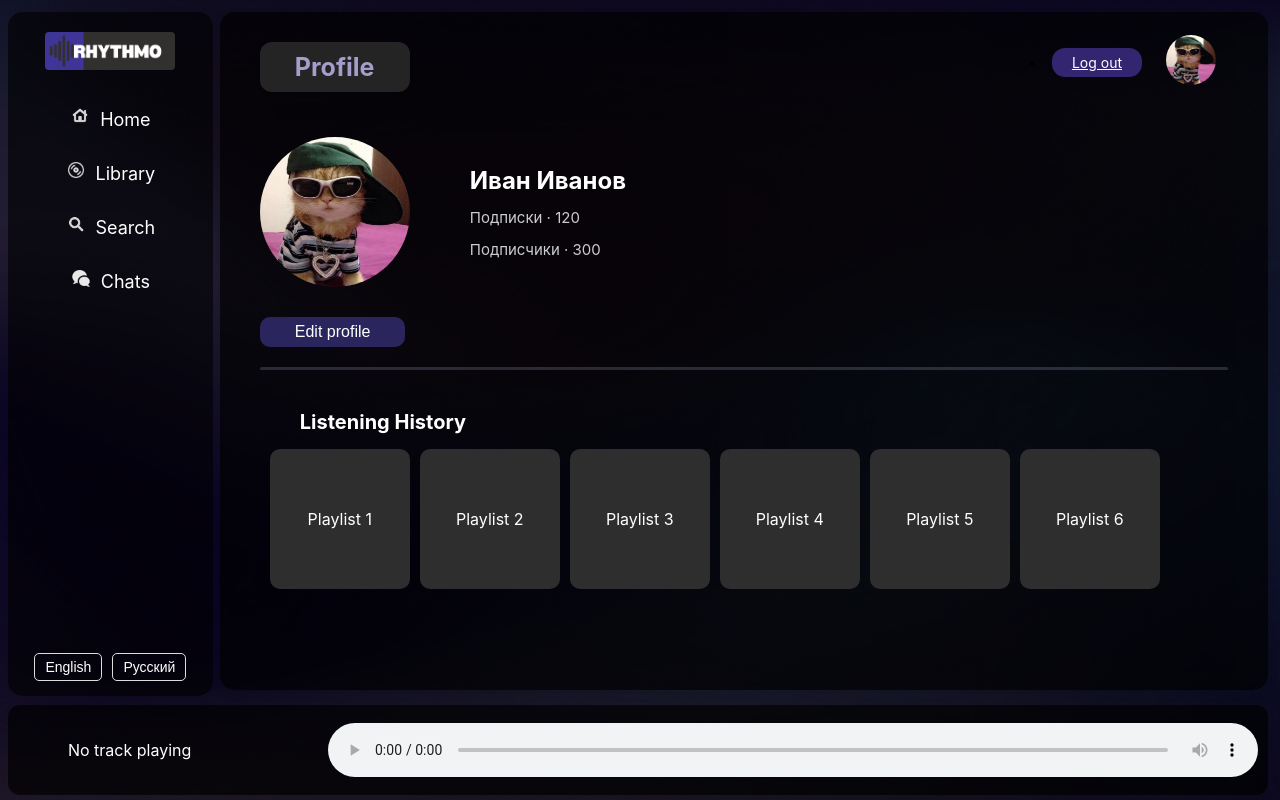
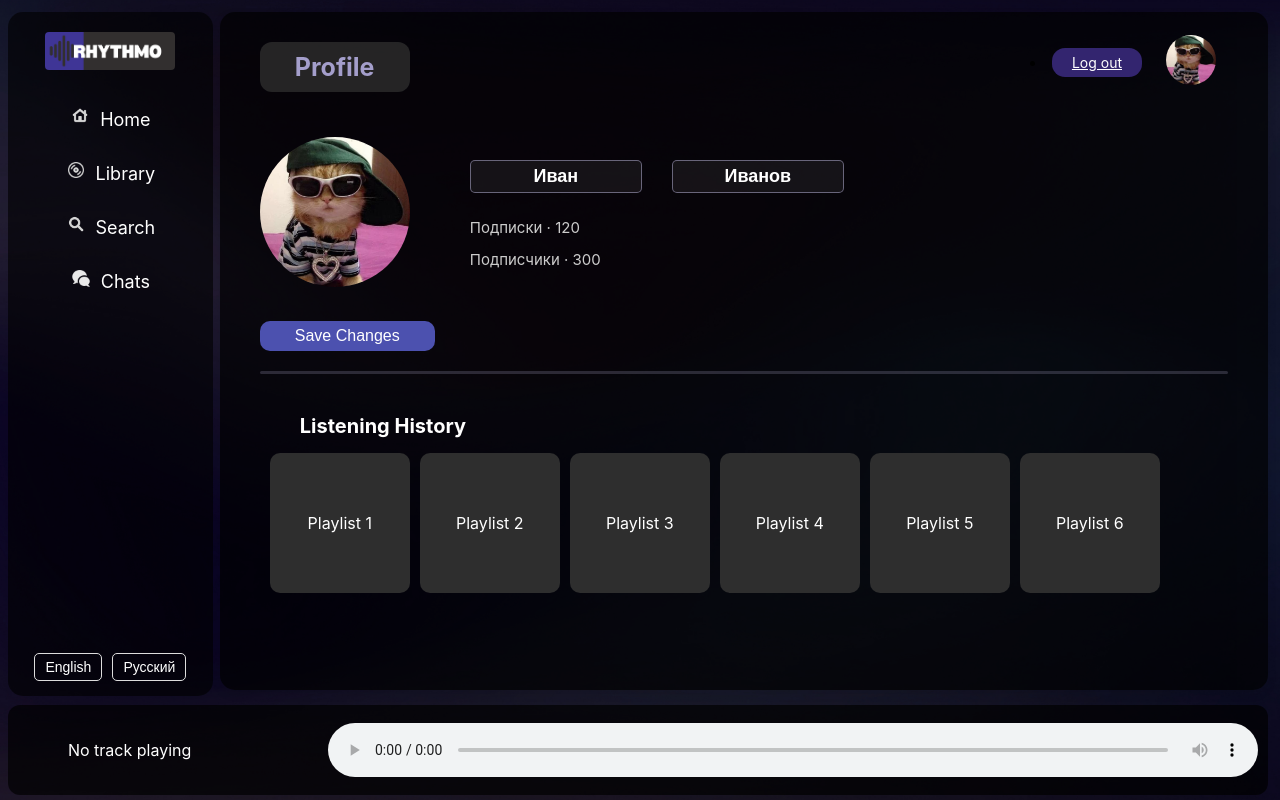
Before and after one commit to anastainty/Rhythmo-FrontEnd, a React (Create React App) app: page /pages/profile in a window 1280 px wide. Both pictures are taken after a click on the button "Edit profile". Built offline with nearby package versions, Linux system fonts and the light colour scheme; no server answers.

Commit message:
Profile edit

```diff
--- a/src/App.js
+++ b/src/App.js
@@ -15,8 +15,14 @@ const App = () => {
     const location = useLocation();
     const isRegistrationPage = location.pathname === '/registration';
 
-    // Состояние текущего трека
+    // Состояние для текущего трека и аватарки
     const [currentTrack, setCurrentTrack] = useState(null);
+    const [profilePicture, setProfilePicture] = useState("/profile-picture.jpg");
+
+    // Функция для обновления аватарки
+    const handleProfilePictureChange = (newPicture) => {
+        setProfilePicture(newPicture); // Обновляем аватарку в родительском компоненте
+    };
 
     return (
         <div className="app-container">
@@ -31,19 +37,26 @@ const App = () => {
                             <Link to="/registration" className="logout-button">Log out</Link>
                         </li>
                         <Link to="/pages/profile">
-                            <img src="/profile-picture.jpg" alt="Profile" className="profile-picture" />
+                            <img
+                                src={profilePicture} // Используем динамическую аватарку
+                                alt="Profile"
+                                className="profile-picture"
+                            />
                         </Link>
                     </div>
                 )}
 
                 <Routes>
-                    <Route path="/pages/profile" element={<Profile />} />
+                    <Route
+                        path="/pages/profile"
+                        element={<Profile onProfilePictureChange={handleProfilePictureChange} />}
+                    />
                     <Route path="/" element={<Home />} />
                     <Route
                         path="/library"
-                        element={<Library onTrackSelect={setCurrentTrack} />} // Передача функции выбора трека
+                        element={<Library onTrackSelect={setCurrentTrack} />}
                     />
-                    <Route path="/search" element={<Search onTrackSelect={setCurrentTrack} />} /> {/* Передача функции в Search */}
+                    <Route path="/search" element={<Search onTrackSelect={setCurrentTrack} />} />
                     <Route path="/registration" element={<Registration />} />
                     <Route path="/chats" element={<Chats />} />
                 </Routes>
--- a/src/App.scss
+++ b/src/App.scss
@@ -42,6 +42,8 @@
     width: 50px;
     height: 50px;
     border-radius: 50%;
+    object-fit: cover;
+    object-position: center;
   }
 
   .logout-button {
--- a/src/pages/Profile.js
+++ b/src/pages/Profile.js
@@ -1,64 +1,151 @@
-import React, { useEffect } from 'react';
+import React, { useState, useEffect } from 'react';
 import './Profile.scss';
-
-// Функции логирования (должны быть в отдельном файле, например, `logger.js`)
 import { logInfo, logError } from '../utils/logger';
 
-const Profile = () => {
-  const user = {
+const Profile = ({ onProfilePictureChange }) => {
+  const [isEditing, setIsEditing] = useState(false);
+  const [userData, setUserData] = useState({
     name: "Иван",
     surname: "Иванов",
     subscriptions: 120,
     followers: 300,
     profilePicture: "/profile-picture.jpg",
-  };
+  });
 
   useEffect(() => {
-    // Логируем данные о пользователе при загрузке компонента
-    logInfo('User profile loaded', { user });
+    const savedUserData = JSON.parse(localStorage.getItem('userData'));
+    if (savedUserData) {
+      setUserData(savedUserData);
+      logInfo('User profile loaded from localStorage', { user: savedUserData });
+    } else {
+      logInfo('User profile loaded with default data', { user: userData });
+    }
   }, []);
 
   const handleEditProfileClick = () => {
+    setIsEditing(true);
     logInfo('Edit profile button clicked');
-    // Здесь можно добавить логику для редактирования профиля
   };
 
-  const handleScroll = () => {
-    logInfo('User scrolled through listening history');
-    // Этот лог сработает при прокрутке контейнера с историей
+  const handleSaveChanges = () => {
+    setIsEditing(false);
+    localStorage.setItem('userData', JSON.stringify(userData));
+    logInfo('Profile changes saved', { user: userData });
+  };
+
+  const handleInputChange = (e) => {
+    const { name, value } = e.target;
+    setUserData((prev) => ({ ...prev, [name]: value }));
+  };
+
+  const handleProfilePictureChange = (e) => {
+    const file = e.target.files[0];
+    if (file) {
+      const imageUrl = URL.createObjectURL(file);
+      setUserData((prev) => ({ ...prev, profilePicture: imageUrl }));
+      onProfilePictureChange(imageUrl); // Обновляем аватарку в родительском компоненте
+      logInfo('Profile picture updated');
+    } else {
+      logError('No file selected for profile picture update');
+    }
+  };
+
+  const openProfilePictureWindow = () => {
+    const profilePictureWindow = window.open("", "_blank", "width=500,height=500");
+    profilePictureWindow.document.write(`
+      <html>
+        <head>
+          <title>Profile Picture</title>
+          <style>
+            body {
+              display: flex;
+              justify-content: center;
+              align-items: center;
+              height: 100vh;
+              margin: 0;
+              background-color: #f0f0f0;
+            }
+            img {
+              max-width: 100%;
+              height: auto;
+            }
+          </style>
+        </head>
+        <body>
+          <img src="${userData.profilePicture}" alt="Profile Picture" />
+        </body>
+      </html>
+    `);
   };
 
   return (
     <div className="profile-container">
       <div className="profile-header">
+        <label htmlFor="profilePicture" className="profile-picture-label">
           <img
-          src={user.profilePicture}
+            src={userData.profilePicture}
             alt="Profile"
             className="big-profile-picture"
+            onClick={isEditing ? null : openProfilePictureWindow} // Открыть новое окно при клике
           />
+          {isEditing && (
+            <input
+              id="profilePicture"
+              type="file"
+              accept="image/*"
+              onChange={handleProfilePictureChange}
+              style={{ display: 'none' }}
+            />
+          )}
+        </label>
         <div className="user-info">
-          <h2>{user.name} {user.surname}</h2>
-          <p>Подписки · {user.subscriptions}</p>
-          <p>Подписчики · {user.followers}</p>
+          <div className="user-info-name">
+            {isEditing ? (
+              <>
+                <input
+                  type="text"
+                  name="name"
+                  value={userData.name}
+                  onChange={handleInputChange}
+                  className="edit-input"
+                  placeholder="Имя"
+                />
+                <input
+                  type="text"
+                  name="surname"
+                  value={userData.surname}
+                  onChange={handleInputChange}
+                  className="edit-input"
+                  placeholder="Фамилия"
+                />
+              </>
+            ) : (
+              <h2>{userData.name} {userData.surname}</h2>
+            )}
+          </div>
+          <p>Подписки · {userData.subscriptions}</p>
+          <p>Подписчики · {userData.followers}</p>
         </div>
       </div>
+      {isEditing ? (
+        <button
+          className="save-changes-button"
+          onClick={handleSaveChanges}
+        >
+          Save Changes
+        </button>
+      ) : (
         <button
           className="edit-profile-button"
           onClick={handleEditProfileClick}
         >
           Edit profile
         </button>
-
+      )}
       <hr className="divider" />
-
       <div className="history-section">
         <h3 className="history-title">Listening History</h3>
-
-        {/* Контейнер для элементов истории с прокруткой */}
-        <div
-          className="history-container"
-          onScroll={handleScroll}  // Логируем при прокрутке контейнера истории
-        >
+        <div className="history-container" onScroll={() => logInfo('User scrolled through listening history')}>
           <div className="history-item">Playlist 1</div>
           <div className="history-item">Playlist 2</div>
           <div className="history-item">Playlist 3</div>
--- a/src/pages/Profile.scss
+++ b/src/pages/Profile.scss
@@ -15,6 +15,8 @@
       height: 150px;
       border-radius: 50%;
       margin-right: 60px;
+      object-fit: cover;
+      object-position: center;
     }
 
     .user-info {
@@ -22,6 +24,11 @@
         margin: 0;
         font-size: 24px;
         color: #fff;
+      }
+      .user-info-name {
+        display: flex;
+        flex-direction: row;
+        padding-bottom: 12px;
       }
 
       p {
@@ -101,3 +108,52 @@
     }
   }
 }
+
+.edit-input {
+  border: 1px solid rgba(214, 208, 253, 0.437);
+  border-radius: 5px;
+  padding: 5px;
+  font-size: 18px;
+  margin-right: 30px;
+  width: 160px;
+  text-align: center;
+  font-weight: bold;
+  background-color: rgba(255, 255, 255, 0.059) ;
+  color: #fff;
+  outline: none;
+
+  &:focus {
+    border-color: #5941c1;
+    box-shadow: 0 0 3px rgba(136, 85, 255, 0.6)
+  }
+
+  &::placeholder {
+    color: #ccc;
+    font-weight: normal;
+  }
+}
+
+.profile-picture-label {
+  position: relative;
+  cursor: pointer;
+
+  &:hover .big-profile-picture {
+    opacity: 0.8;
+  }
+}
+
+.save-changes-button {
+  background-color: rgb(76, 81, 175);
+  color: white;
+  border: none;
+  padding: 6px 35px;
+  border-radius: 10px;
+  font-size: 16px;
+  cursor: pointer;
+  margin-top: 0px;
+
+  &:hover {
+    background-color: rgb(115, 117, 152);
+    color: #000000;
+  }
+}
```
Also changed, not shown: 1 other file (tests, documents, lock files or other folders). Lines whose indentation alone changed are shown as unchanged.
